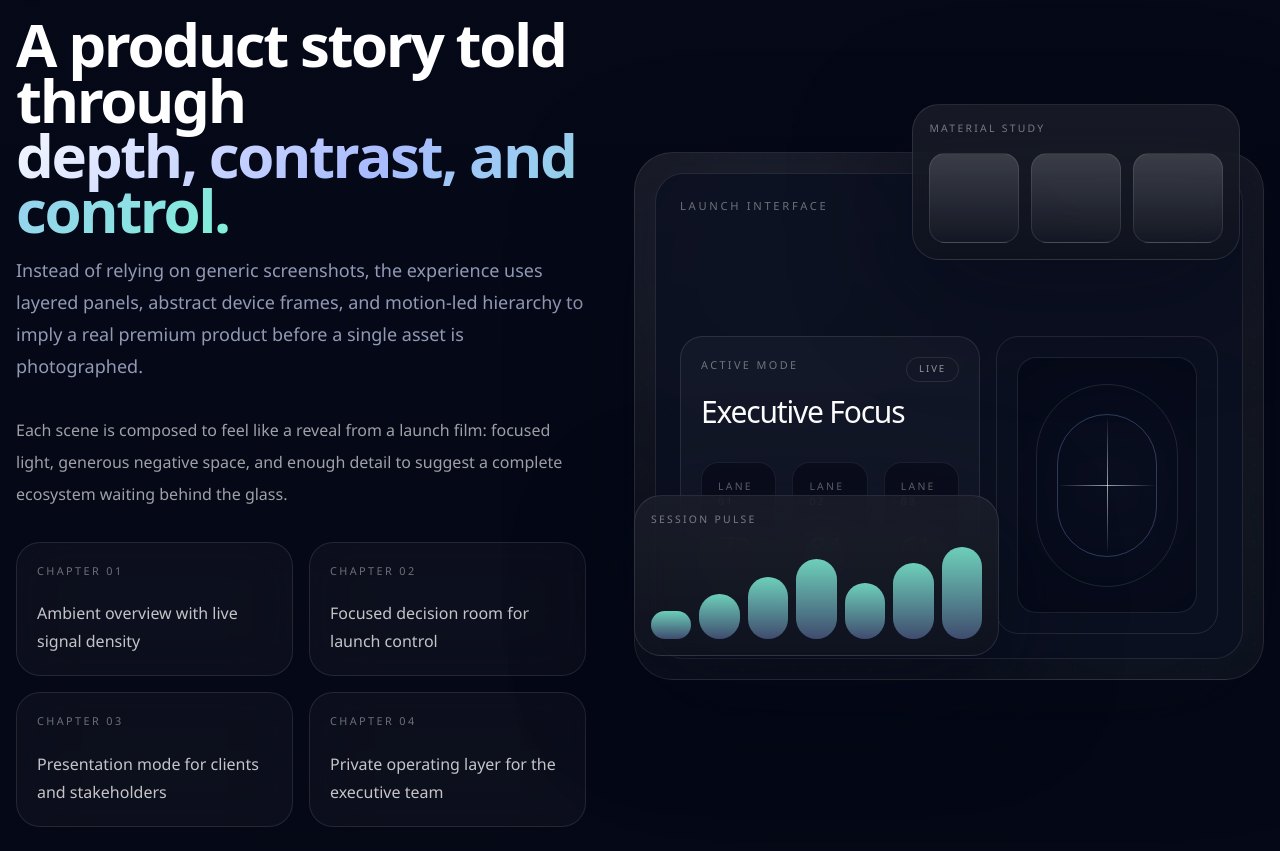
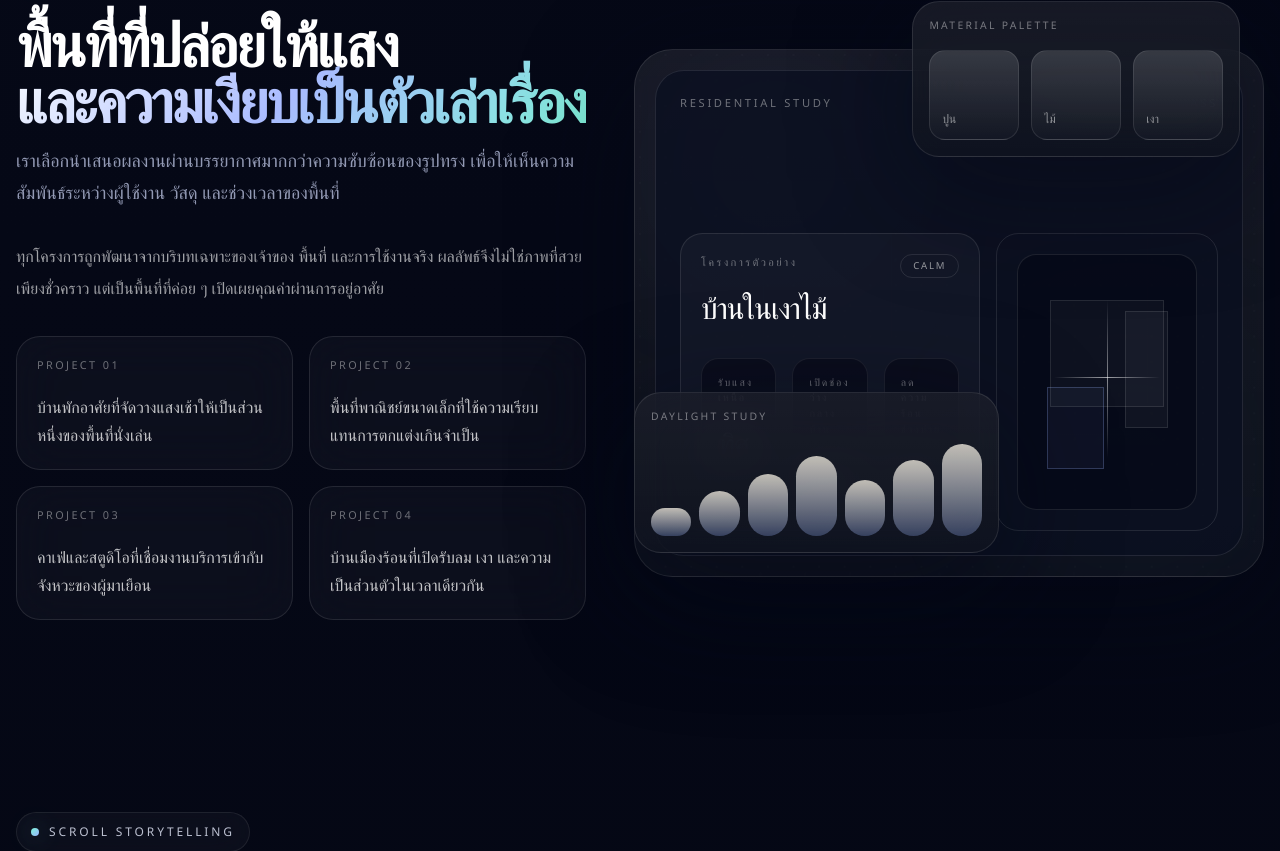
Before and after one commit to Pachared/Landing-Page-GSAP, a Next.js app: page / in a window 1280 px wide. Shown: the part 2944-3795 px from the top of the page. Built offline with nearby package versions, Linux system fonts and the light colour scheme.

Commit message:
feat: redesign showcase as Thai architecture portfolio

```diff
--- a/components/sections/Showcase.tsx
+++ b/components/sections/Showcase.tsx
@@ -4,20 +4,18 @@ import { useRef } from "react";
 import { SectionHeading } from "@/components/ui/SectionHeading";
 import { initGSAP, gsap, useIsomorphicLayoutEffect } from "@/lib/gsap";
 
-const chapters = [
-  "Ambient overview with live signal density",
-  "Focused decision room for launch control",
-  "Presentation mode for clients and stakeholders",
-  "Private operating layer for the executive team"
+const projects = [
+  "บ้านพักอาศัยที่จัดวางแสงเช้าให้เป็นส่วนหนึ่งของพื้นที่นั่งเล่น",
+  "พื้นที่พาณิชย์ขนาดเล็กที่ใช้ความเรียบแทนการตกแต่งเกินจำเป็น",
+  "คาเฟ่และสตูดิโอที่เชื่อมงานบริการเข้ากับจังหวะของผู้มาเยือน",
+  "บ้านเมืองร้อนที่เปิดรับลม เงา และความเป็นส่วนตัวในเวลาเดียวกัน"
 ];
 
 export function Showcase() {
   const root = useRef<HTMLElement>(null);
 
   useIsomorphicLayoutEffect(() => {
-    if (!root.current) {
-      return;
-    }
+    if (!root.current) return;
 
     initGSAP();
 
@@ -30,10 +28,7 @@ export function Showcase() {
           duration: 0.85,
           stagger: 0.12,
           ease: "power3.out",
-          scrollTrigger: {
-            trigger: root.current,
-            start: "top 70%"
-          }
+          scrollTrigger: { trigger: root.current, start: "top 70%" }
         });
 
         root.current?.querySelectorAll<HTMLElement>("[data-parallax]").forEach((element) => {
@@ -65,131 +60,97 @@ export function Showcase() {
         <div className="space-y-8">
           <div className="showcase-copy">
             <SectionHeading
-              kicker="Visual Showcase"
+              kicker="ผลงาน"
               title={
                 <>
-                  A product story told through
+                  พื้นที่ที่ปล่อยให้แสง
                   <br />
-                  <span className="text-gradient">depth, contrast, and control.</span>
+                  <span className="text-gradient">และความเงียบเป็นตัวเล่าเรื่อง</span>
                 </>
               }
-              description="Instead of relying on generic screenshots, the experience uses layered panels, abstract device frames, and motion-led hierarchy to imply a real premium product before a single asset is photographed."
+              description="เราเลือกนำเสนอผลงานผ่านบรรยากาศมากกว่าความซับซ้อนของรูปทรง เพื่อให้เห็นความสัมพันธ์ระหว่างผู้ใช้งาน วัสดุ และช่วงเวลาของพื้นที่"
             />
           </div>
 
           <p className="showcase-copy max-w-2xl text-base leading-8 text-white/[0.62]">
-            Each scene is composed to feel like a reveal from a launch film: focused light,
-            generous negative space, and enough detail to suggest a complete ecosystem waiting
-            behind the glass.
+            ทุกโครงการถูกพัฒนาจากบริบทเฉพาะของเจ้าของ พื้นที่ และการใช้งานจริง ผลลัพธ์จึงไม่ใช่ภาพที่สวยเพียงชั่วคราว แต่เป็นพื้นที่ที่ค่อย ๆ เปิดเผยคุณค่าผ่านการอยู่อาศัย
           </p>
 
           <div className="grid gap-4 sm:grid-cols-2">
-            {chapters.map((chapter, index) => (
-              <div
-                key={chapter}
-                className="showcase-copy rounded-[1.5rem] border border-white/10 bg-white/[0.03] p-5 backdrop-blur-xl"
-              >
-                <p className="text-[0.68rem] uppercase tracking-[0.22em] text-white/40">
-                  Chapter 0{index + 1}
-                </p>
-                <p className="mt-5 text-base leading-7 text-white/[0.76]">{chapter}</p>
+            {projects.map((project, index) => (
+              <div key={project} className="showcase-copy rounded-[1.5rem] border border-white/10 bg-white/[0.03] p-5 backdrop-blur-xl">
+                <p className="text-[0.68rem] tracking-[0.22em] text-white/40">PROJECT 0{index + 1}</p>
+                <p className="mt-5 text-base leading-7 text-white/[0.76]">{project}</p>
               </div>
             ))}
           </div>
         </div>
 
         <div className="relative min-h-[36rem]">
-          <div
-            data-parallax="-8"
-            className="glass-panel absolute inset-x-0 bottom-0 top-12 overflow-hidden rounded-[2.4rem] p-5"
-          >
+          <div data-parallax="-8" className="glass-panel absolute inset-x-0 bottom-0 top-12 overflow-hidden rounded-[2.4rem] p-5">
             <div className="soft-grid" />
             <div className="noise-overlay" />
-            <div className="absolute left-[12%] top-[10%] h-32 w-32 rounded-full bg-accent/[0.18] blur-[90px]" />
+            <div className="absolute left-[12%] top-[10%] h-32 w-32 rounded-full bg-accent/[0.16] blur-[90px]" />
             <div className="absolute bottom-[8%] right-[10%] h-36 w-36 rounded-full bg-accent-secondary/10 blur-[100px]" />
             <div className="relative flex h-full flex-col justify-between rounded-[1.8rem] border border-white/10 bg-background-soft/[0.78] p-6">
-              <div className="flex items-center justify-between text-[0.7rem] uppercase tracking-[0.24em] text-white/40">
-                <span>Launch interface</span>
-                <span>Orbital preview</span>
+              <div className="flex items-center justify-between text-[0.7rem] tracking-[0.24em] text-white/40">
+                <span>RESIDENTIAL STUDY</span>
+                <span>LIGHT / VOID / MASS</span>
               </div>
 
               <div className="grid gap-4 lg:grid-cols-[1.15fr_0.85fr]">
                 <div className="rounded-[1.4rem] border border-white/10 bg-white/[0.03] p-5">
-                  <div className="flex items-start justify-between">
+                  <div className="flex items-start justify-between gap-4">
                     <div>
-                      <p className="text-[0.68rem] uppercase tracking-[0.22em] text-white/40">
-                        Active mode
-                      </p>
-                      <p className="mt-5 font-display text-3xl tracking-[-0.04em] text-white">
-                        Executive Focus
-                      </p>
+                      <p className="text-[0.68rem] tracking-[0.22em] text-white/40">โครงการตัวอย่าง</p>
+                      <p className="mt-5 font-display text-3xl tracking-[-0.04em] text-white">บ้านในเงาไม้</p>
                     </div>
-                    <span className="rounded-full border border-white/10 px-3 py-1 text-[0.6rem] uppercase tracking-[0.2em] text-white/[0.56]">
-                      live
-                    </span>
+                    <span className="rounded-full border border-white/10 px-3 py-1 text-[0.6rem] tracking-[0.18em] text-white/[0.56]">CALM</span>
                   </div>
 
                   <div className="mt-8 grid gap-4 md:grid-cols-3">
-                    {[72, 84, 61].map((score, index) => (
-                      <div
-                        key={score}
-                        className="rounded-[1.1rem] border border-white/[0.08] bg-background/[0.60] p-4"
-                      >
-                        <p className="text-[0.65rem] uppercase tracking-[0.22em] text-white/[0.38]">
-                          lane 0{index + 1}
-                        </p>
-                        <p className="mt-5 font-display text-3xl tracking-[-0.05em] text-white">
-                          {score}
-                        </p>
+                    {[
+                      { value: "ทิศ", label: "รับแสงเหนือ" },
+                      { value: "ลาน", label: "เปิดช่องว่างกลางบ้าน" },
+                      { value: "เงา", label: "ลดความร้อนช่วงบ่าย" }
+                    ].map((item) => (
+                      <div key={item.label} className="rounded-[1.1rem] border border-white/[0.08] bg-background/[0.60] p-4">
+                        <p className="text-[0.65rem] tracking-[0.18em] text-white/[0.38]">{item.label}</p>
+                        <p className="mt-5 font-display text-3xl tracking-[-0.05em] text-white">{item.value}</p>
                       </div>
                     ))}
                   </div>
                 </div>
 
-                <div className="rounded-[1.4rem] border border-white/10 bg-[radial-gradient(circle_at_top,rgba(152,181,255,0.24),transparent_52%),rgba(255,255,255,0.03)] p-5">
+                <div className="rounded-[1.4rem] border border-white/10 bg-[radial-gradient(circle_at_top,rgba(226,221,210,0.18),transparent_52%),rgba(255,255,255,0.03)] p-5">
                   <div className="relative flex h-full min-h-64 items-center justify-center overflow-hidden rounded-[1.2rem] border border-white/10 bg-background/[0.58]">
-                    <div className="absolute inset-[10%] rounded-full border border-white/10" />
-                    <div className="absolute inset-[22%] rounded-full border border-accent/[0.28]" />
-                    <div className="absolute inset-[34%] rounded-full bg-accent/[0.18] blur-3xl" />
-                    <div className="absolute h-[55%] w-[1px] bg-gradient-to-b from-transparent via-white/60 to-transparent" />
-                    <div className="absolute w-[55%] h-[1px] bg-gradient-to-r from-transparent via-white/60 to-transparent" />
+                    <div className="absolute inset-x-[18%] top-[18%] h-[42%] border border-white/10 bg-white/[0.03]" />
+                    <div className="absolute bottom-[16%] left-[16%] h-[32%] w-[32%] border border-accent/[0.25] bg-accent/[0.05]" />
+                    <div className="absolute right-[16%] top-[22%] h-[46%] w-[24%] border border-white/10 bg-white/[0.04]" />
+                    <div className="absolute inset-x-[20%] top-[48%] h-px bg-gradient-to-r from-transparent via-white/60 to-transparent" />
+                    <div className="absolute left-[50%] top-[18%] h-[62%] w-px bg-gradient-to-b from-transparent via-white/50 to-transparent" />
                   </div>
                 </div>
               </div>
             </div>
           </div>
 
-          <div
-            data-parallax="-18"
-            className="glass-panel absolute right-6 top-0 w-[52%] rounded-[1.7rem] p-4"
-          >
-            <p className="text-[0.65rem] uppercase tracking-[0.22em] text-white/[0.42]">
-              Material study
-            </p>
+          <div data-parallax="-18" className="glass-panel absolute right-6 top-0 w-[52%] rounded-[1.7rem] p-4">
+            <p className="text-[0.65rem] tracking-[0.22em] text-white/[0.42]">MATERIAL PALETTE</p>
             <div className="mt-4 grid grid-cols-3 gap-3">
-              {["matte", "glass", "shadow"].map((item) => (
-                <div
-                  key={item}
-                  className="aspect-square rounded-[1rem] border border-white/10 bg-[linear-gradient(180deg,rgba(255,255,255,0.16),rgba(255,255,255,0.02))]"
-                />
+              {["ปูน", "ไม้", "เงา"].map((item) => (
+                <div key={item} className="flex aspect-square items-end rounded-[1rem] border border-white/10 bg-[linear-gradient(180deg,rgba(255,255,255,0.14),rgba(255,255,255,0.02))] p-3">
+                  <span className="text-xs text-white/50">{item}</span>
+                </div>
               ))}
             </div>
           </div>
 
-          <div
-            data-parallax="14"
-            className="glass-panel absolute bottom-6 left-0 w-[58%] rounded-[1.7rem] p-4"
-          >
-            <p className="text-[0.65rem] uppercase tracking-[0.22em] text-white/[0.42]">
-              Session pulse
-            </p>
+          <div data-parallax="14" className="glass-panel absolute bottom-6 left-0 w-[58%] rounded-[1.7rem] p-4">
+            <p className="text-[0.65rem] tracking-[0.22em] text-white/[0.42]">DAYLIGHT STUDY</p>
             <div className="mt-5 flex items-end gap-2">
               {[28, 45, 62, 80, 56, 76, 92].map((height) => (
-                <span
-                  key={height}
-                  className="w-full rounded-full bg-[linear-gradient(180deg,rgba(126,242,215,0.84),rgba(152,181,255,0.35))]"
-                  style={{ height: `${height}px` }}
-                />
+                <span key={height} className="w-full rounded-full bg-[linear-gradient(180deg,rgba(226,221,210,0.84),rgba(152,181,255,0.28))]" style={{ height: `${height}px` }} />
               ))}
             </div>
           </div>
```
